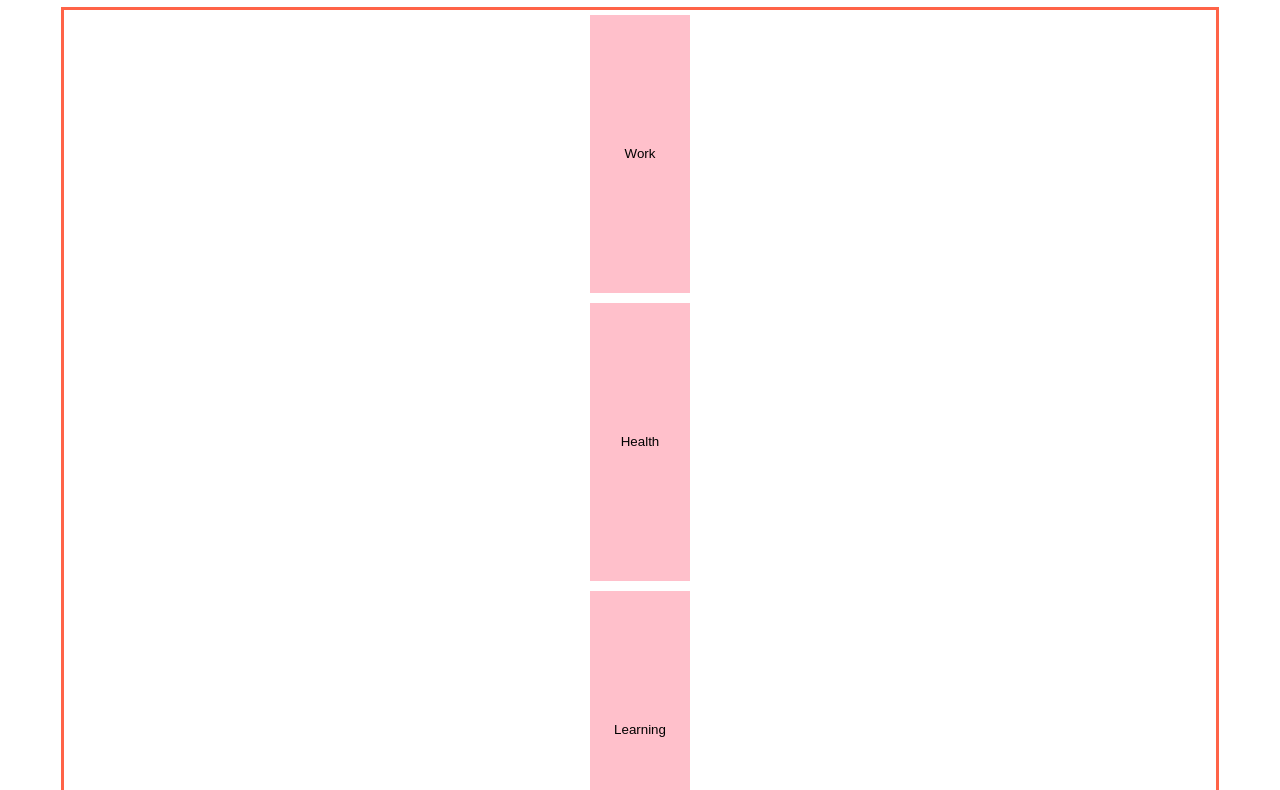
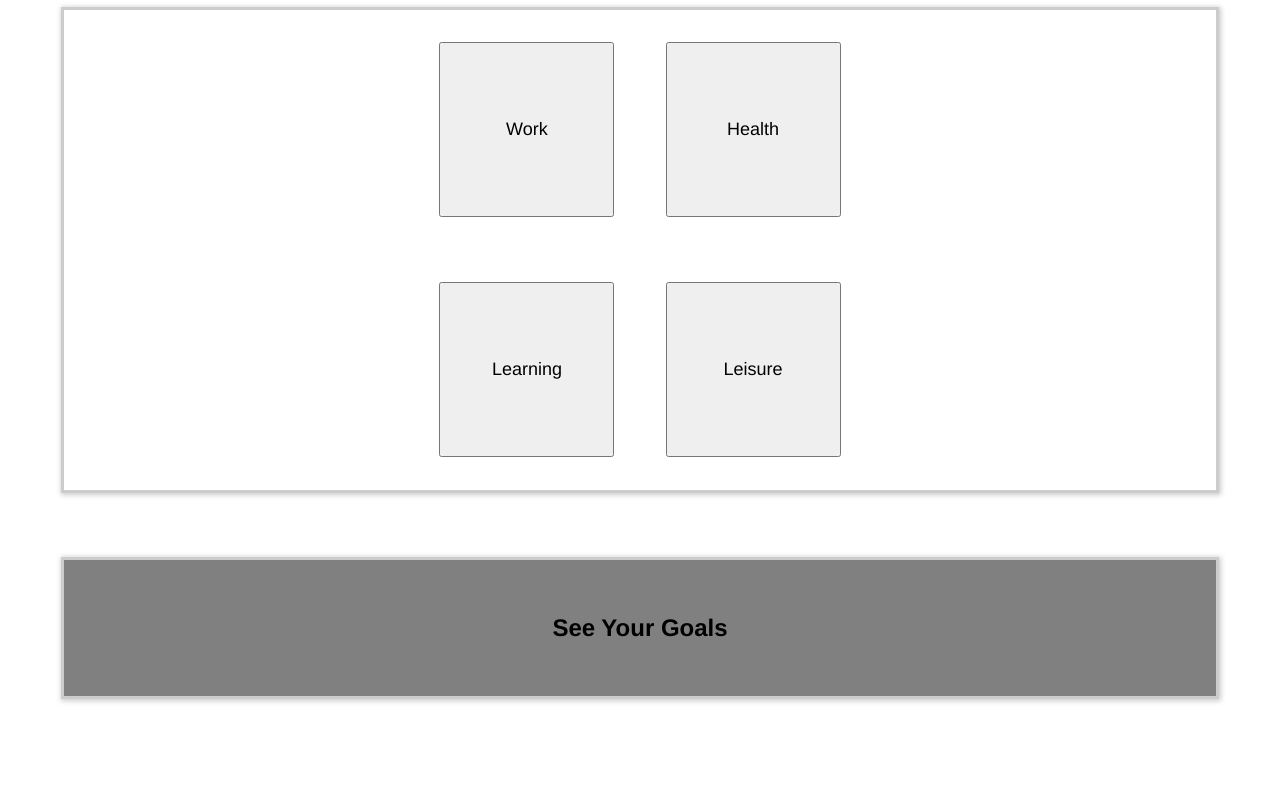
Before and after one commit to FAC10/goalTracker, a plain HTML site: page landing.html in a window 1280 px wide. Shown: the part 81-871 px from the top of the page. After the commit the page ends 800 px from the top, so only its background shows below. Drawn offline with Linux system fonts and the light colour scheme.

Commit message:
add goals panel

```diff
--- a/landing.css
+++ b/landing.css
@@ -1,6 +1,8 @@
+/*- - RESET - - */
+
 body {
   font-family: helvetica;
-}
+  }
 
 .flex {
   display: flex;
@@ -8,17 +10,55 @@ body {
   justify-content: center;
   align-items: center;
 }
+
+.shadow {
+  border: 3px solid #ccc;
+  box-shadow: 1px 1px 5px 1px #ccc;
+}
+
+.flex .row {
+  flex-direction: row;
+}
+
+/*- - BUTTONS - - */
+
+.button-row {
+  width: 100%;
+  height: 50%;
+}
+
 .category-button {
-  border: 3px solid pink;
-  background-color: pink;
+  font: 18px helvetica;
   flex: 1;
-  height: 100px;
-  width: 100px;
-  margin: 5px;
+  height: 40vw;
+  max-height: 175px;
+  width: 40vw;
+  max-width: 175px;
+  margin: 2vw;
 }
 
 .button-wrap {
-  border: 3px solid tomato;
   width: 90vw;
+  max-height: 60vh;
   height: 90vw;
+  /*max-width: 410px;*/
 }
+
+/*- - GOALS LIST - - */
+
+.goals-list-wrap {
+  position: fixed;
+  overflow: hidden;
+  background-color: grey;
+  width: 90vw;
+  height: 17vh;
+  bottom: 20px;
+  left: calc((5vw) - 3px);
+  max-height: 17vh;
+  margin-top: 7vh;
+}
+
+.goals-list {
+  /*height: 90vh;*/
+  /*position: absolute;*/
+}
--- a/landing.html
+++ b/landing.html
@@ -9,13 +9,31 @@
 </head>
 <body class="flex">
   <header>
-    <h1>Which category of goal?</h1>
+    <h1>Home</h1>
   </header>
-  <div class="button-wrap flex">
-    <button class="category-button" id="work">Work</button>
-    <button class="category-button" id="health">Health</button>
-    <button class="category-button" id="learn">Learning</button>
-    <button class="category-button" id="leisure">Leisure</button>
+  <div class="button-wrap shadow flex">
+    <div class="flex row button-row">
+      <a href="work.html">
+        <button class="category-button" id="work">Work</button>
+      </a>
+      <a href="health.html">
+        <button class="category-button" id="health">Health</button>
+      </a>
+    </div>
+    <div class="flex row button-row">
+      <a href="learn.html">
+        <button class="category-button" id="learn">Learning</button>
+      </a>
+      <a href="leisure.html">
+        <button class="category-button" id="leisure">Leisure</button>
+      </a>
+    </div>
   </div>
+  <div class="goals-list-wrap shadow flex" id="goalsList">
+    <!-- <div class="goals-list flex"> -->
+      <h2 id="expandClick">See Your Goals</h2>
+    <!-- </div> -->
+  </div>
+  <script type="text/javascript" src="landing.js"></script>
 </body>
 </html>
```
